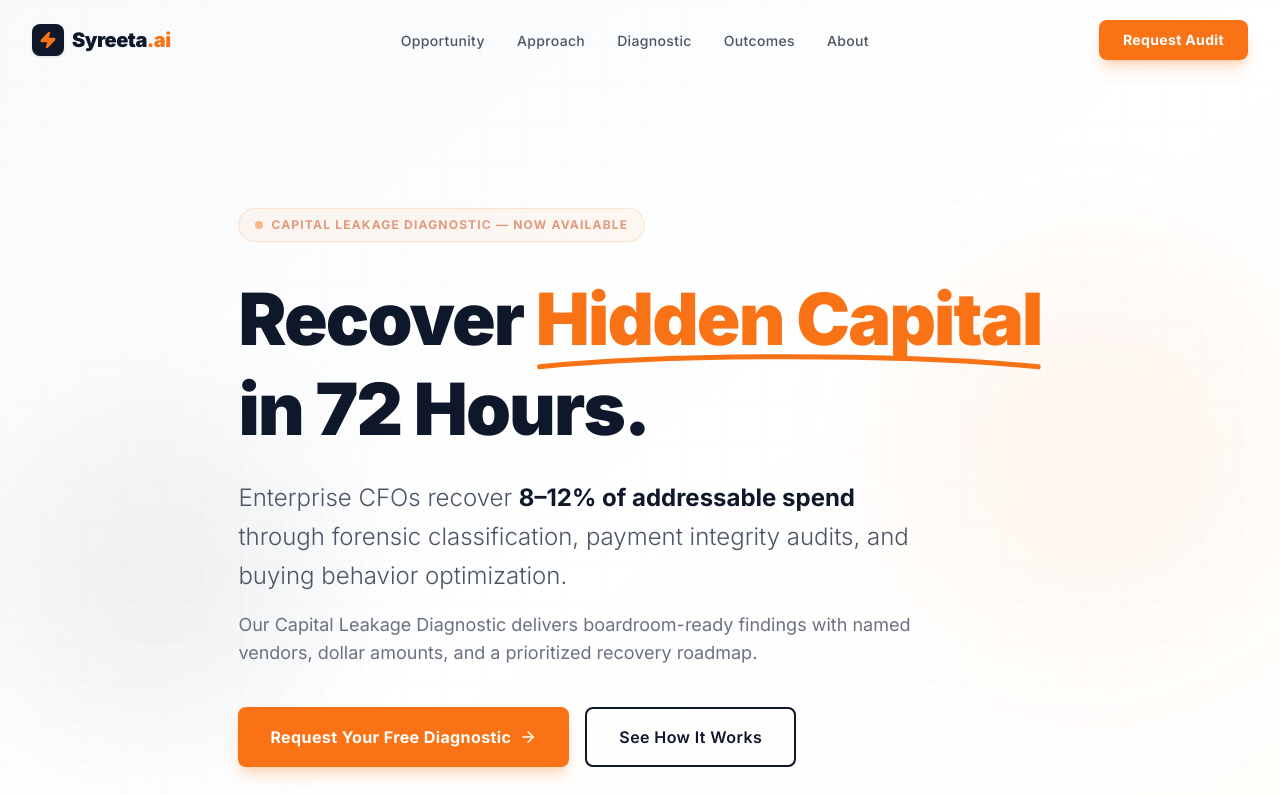
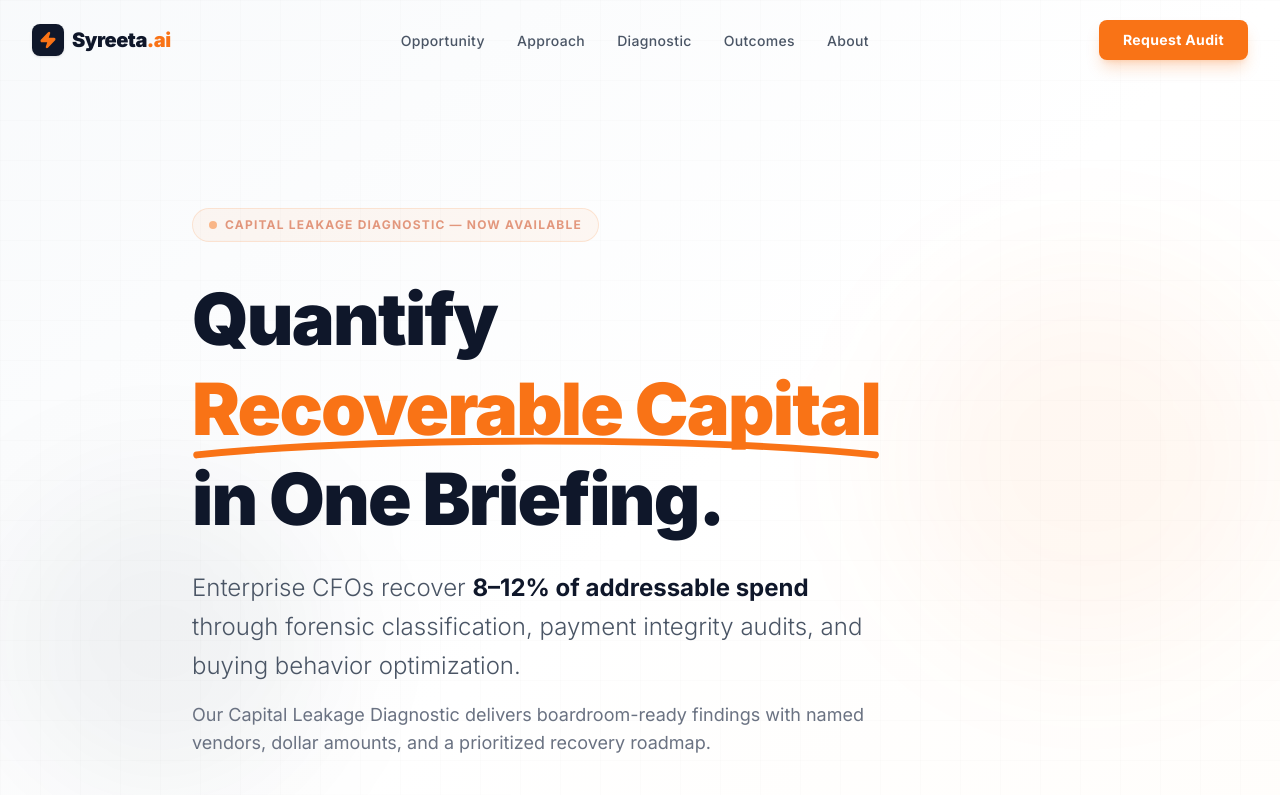
Before and after one commit to SyreetaAI/syreeta-ai, a Next.js app: page / in a window 1280 px wide. Shown: the top 795 px of the page. Built offline with nearby package versions, Linux system fonts and the light colour scheme.

Commit message:
Update spend options and headline text

```diff
--- a/app/page.tsx
+++ b/app/page.tsx
@@ -57,11 +57,11 @@ const NAV_LINKS = [
 ];
 
 const SPEND_OPTIONS = [
-  "$10M – $50M",
-  "$50M – $100M",
-  "$100M – $250M",
-  "$250M – $500M",
-  "$500M+",
+ "Under $500k",
+  "$500k – $1M",
+  "$1M – $2M",
+  "$2.5M – $5M",
+  "$5M+",
 ];
 
 // ─── Utility ──────────────────────────────────────────────────────────────────
@@ -315,9 +315,9 @@ function HeroSection() {
 
           {/* Headline */}
           <h1 className="font-black text-4xl md:text-6xl lg:text-7xl text-navy leading-tight tracking-tight mb-6 text-balance">
-            Recover{" "}
+            Quantify{" "}
             <span className="text-orange relative">
-              Hidden Capital
+              Recoverable Capital
               <svg
                 className="absolute -bottom-2 left-0 w-full"
                 viewBox="0 0 300 12"
@@ -334,7 +334,7 @@ function HeroSection() {
               </svg>
             </span>{" "}
             <br className="hidden md:block" />
-            in 72 Hours.
+            in One Briefing.
           </h1>
 
           {/* Subheadline */}
```
